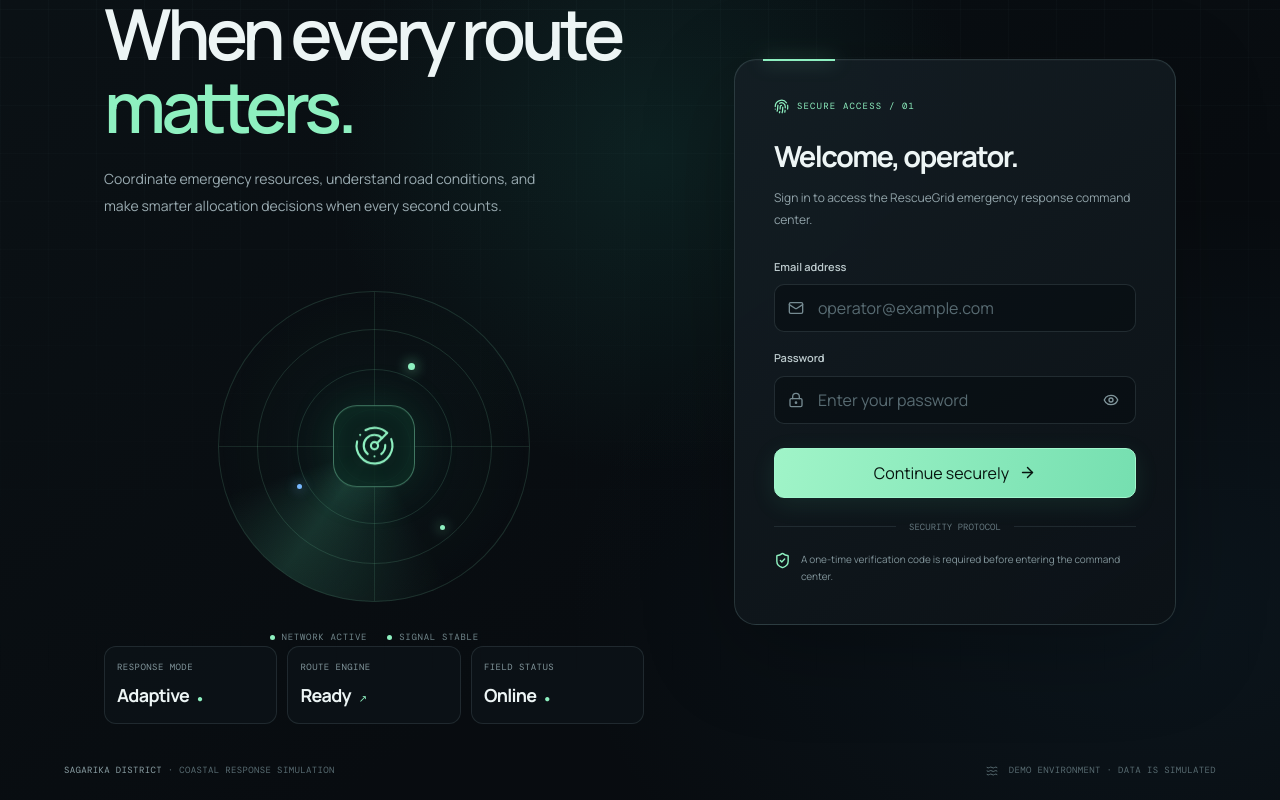
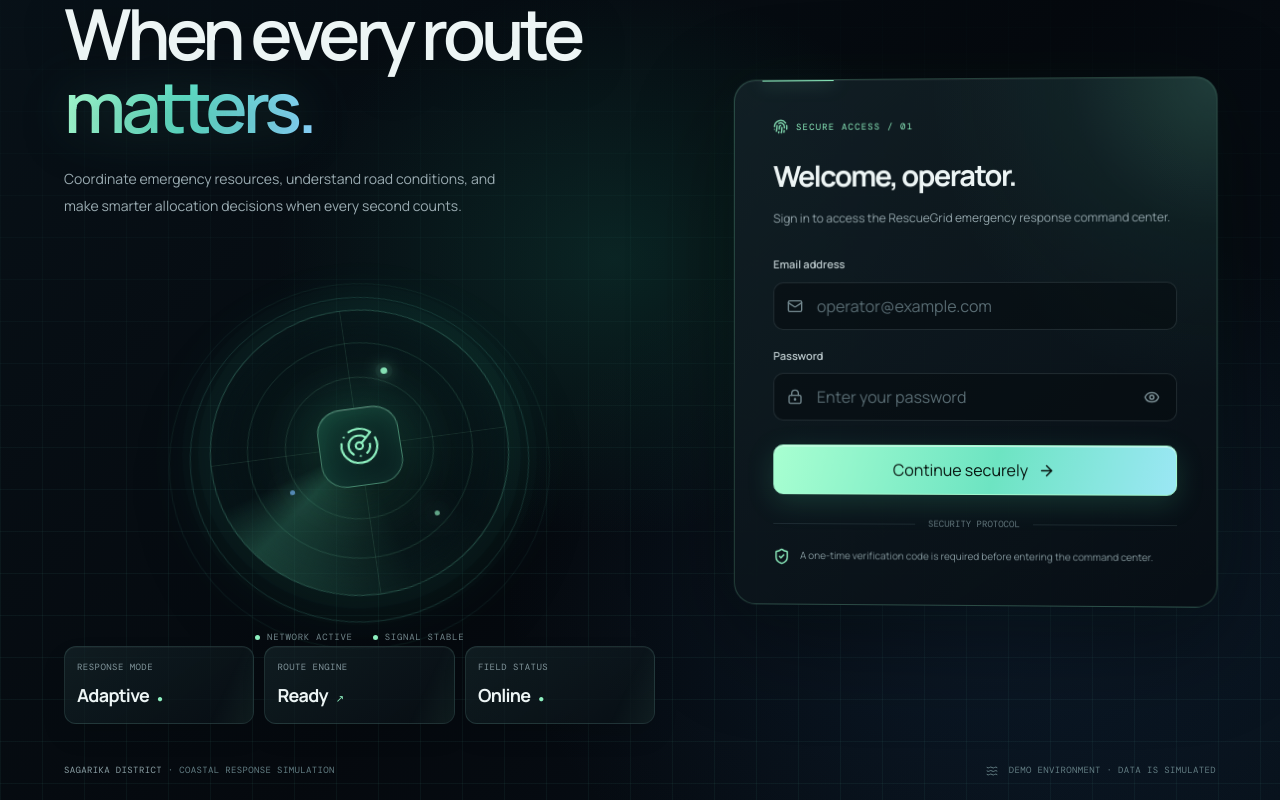
Before and after one commit to pranavcodes018/RescueGrid, a React (Vite) app: page / in a window 1280 px wide. Shown: the part 183-983 px from the top of the page. Built offline with nearby package versions, Linux system fonts and the light colour scheme.

Commit message:
Enhance RescueGrid homepage with cinematic 3D motion

```diff
--- a/src/components/IntroScreen.tsx
+++ b/src/components/IntroScreen.tsx
@@ -265,6 +265,75 @@ const styles = `
     scroll-behavior: auto !important; transition-duration: .01ms !important;
   }
 }
+
+/* Cinematic 3D command-deck upgrade */
+.rg-root {
+  background: radial-gradient(ellipse at 19% 48%, rgba(24,130,109,.13), transparent 36%), radial-gradient(ellipse at 83% 24%, rgba(68,118,164,.12), transparent 34%), #05090d;
+}
+.rg-atmosphere {
+  background: radial-gradient(ellipse at 48% 45%, rgba(26,119,99,.24), transparent 36%), radial-gradient(ellipse at 78% 78%, rgba(42,91,145,.16), transparent 35%), linear-gradient(135deg,#081219 0%,#05090e 56%,#071019 100%);
+}
+.rg-grid {
+  background-image: linear-gradient(rgba(112,231,203,.055) 1px,transparent 1px),linear-gradient(90deg,rgba(112,231,203,.055) 1px,transparent 1px);
+  background-size: 42px 42px; transform: perspective(800px) rotateX(58deg) scale(1.7); transform-origin: 50% 100%; opacity: .36;
+  mask-image: linear-gradient(to bottom,transparent 5%,black 78%);
+}
+.rg-layout { width: min(1320px,100%); gap: clamp(34px,6vw,92px); }
+.rg-hero { animation: rg-hero-arrive .9s cubic-bezier(.2,.75,.2,1) both; }
+.rg-heading { text-shadow: 0 8px 45px rgba(0,0,0,.35); }
+.rg-heading em {
+  background: linear-gradient(100deg,#a8ffd1 0%,#63e8cf 48%,#8bd5ff 100%); -webkit-background-clip: text; background-clip: text; color: transparent;
+  filter: drop-shadow(0 0 25px rgba(98,232,207,.16));
+}
+.rg-radar-wrap { perspective: 1000px; filter: drop-shadow(0 30px 35px rgba(0,0,0,.26)); transform-style: preserve-3d; }
+.rg-radar {
+  width: 73%; overflow: visible; transform: rotateX(17deg) rotateZ(-8deg) translateZ(0); transform-style: preserve-3d;
+  border-color: rgba(121,255,211,.28);
+  background: radial-gradient(circle at 50% 50%,rgba(29,116,94,.24),rgba(7,19,24,.38) 62%,rgba(4,10,16,.25) 70%);
+  box-shadow: 0 0 0 12px rgba(83,226,187,.018),0 0 0 28px rgba(83,226,187,.012),inset 0 0 65px rgba(64,235,190,.09),0 0 70px rgba(36,224,177,.09);
+  animation: rg-radar-hover 8s ease-in-out infinite;
+}
+.rg-radar::before,.rg-radar::after { content:'';position:absolute;inset:-8%;border:1px solid rgba(105,231,202,.16);border-radius:50%;transform:translateZ(-18px);pointer-events:none; }
+.rg-radar::after { inset:-16%;border-color:rgba(105,231,202,.075);transform:translateZ(-34px); }
+.rg-sweep { background: conic-gradient(from 0deg,transparent 0 66%,rgba(92,227,174,.025) 76%,rgba(92,227,174,.22) 94%,transparent 100%); }
+.rg-radar-core {
+  border-radius:25px;transform:translateZ(34px) rotateZ(8deg);background:linear-gradient(145deg,rgba(18,64,53,.96),rgba(7,24,27,.98));
+  box-shadow:0 16px 35px rgba(0,0,0,.36),0 0 55px rgba(74,219,167,.19),inset 0 1px rgba(255,255,255,.16),inset 0 0 22px rgba(74,219,167,.12);
+}
+.rg-blip { box-shadow:0 0 0 5px rgba(142,240,192,.08),0 0 18px var(--rg-green); }
+.rg-blip.one { animation:rg-blip-pulse 2.6s ease-in-out infinite; }
+.rg-blip.two { animation:rg-blip-pulse 3.2s .7s ease-in-out infinite; }
+.rg-blip.three { animation:rg-blip-pulse 2.8s 1.2s ease-in-out infinite; }
+.rg-stat {
+  position:relative;overflow:hidden;border-color:rgba(145,222,206,.15);
+  background:linear-gradient(145deg,rgba(22,39,43,.64),rgba(8,15,21,.74));
+  box-shadow:inset 0 1px rgba(255,255,255,.035),0 12px 25px rgba(0,0,0,.1);
+  transition:transform .25s ease,border-color .25s ease,background .25s ease;
+}
+.rg-stat::after { content:'';position:absolute;inset:0;background:linear-gradient(115deg,transparent 25%,rgba(142,240,192,.07),transparent 68%);transform:translateX(-120%);animation:rg-stat-shimmer 7s ease-in-out infinite; }
+.rg-stat:hover { transform:translateY(-4px);border-color:rgba(142,240,192,.38); }
+.rg-auth-card {
+  overflow:hidden;border-color:rgba(142,240,192,.22);
+  background:radial-gradient(ellipse at 100% 0%,rgba(61,166,139,.12),transparent 42%),linear-gradient(145deg,rgba(18,32,38,.94),rgba(7,14,20,.97));
+  box-shadow:0 32px 100px rgba(0,0,0,.42),0 0 65px rgba(48,207,164,.045),inset 0 1px rgba(255,255,255,.055);
+  backdrop-filter:blur(22px);transform:perspective(1200px) rotateY(-2deg) rotateX(1deg);
+  transition:transform .45s cubic-bezier(.2,.75,.2,1),border-color .3s,box-shadow .3s;
+  animation:rg-card-arrive 1s .12s cubic-bezier(.2,.75,.2,1) both;
+}
+.rg-auth-card:hover { transform:perspective(1200px) rotateY(0deg) rotateX(0deg) translateY(-3px);border-color:rgba(142,240,192,.34);box-shadow:0 38px 110px rgba(0,0,0,.46),0 0 75px rgba(48,207,164,.07),inset 0 1px rgba(255,255,255,.06); }
+.rg-auth-card::after { content:'';position:absolute;top:0;right:0;width:150px;height:150px;background:radial-gradient(circle at top right,rgba(142,240,192,.1),transparent 70%);pointer-events:none; }
+.rg-primary { position:relative;overflow:hidden;background:linear-gradient(105deg,#a8ffd1,#6de4c2 55%,#9be7f5);box-shadow:0 8px 28px rgba(73,209,154,.18),inset 0 1px rgba(255,255,255,.55); }
+.rg-primary::after { content:'';position:absolute;top:-30%;bottom:-30%;left:-45%;width:30%;transform:skewX(-20deg);background:rgba(255,255,255,.36);transition:left .55s ease; }
+.rg-primary:hover::after { left:125%; }
+.rg-footer { color:#637d83; }
+@keyframes rg-radar-hover { 0%,100%{transform:rotateX(17deg) rotateZ(-8deg) translateY(0)}50%{transform:rotateX(21deg) rotateZ(-5deg) translateY(-7px)} }
+@keyframes rg-blip-pulse { 0%,100%{opacity:1;box-shadow:0 0 0 4px rgba(142,240,192,.07),0 0 14px var(--rg-green)}50%{opacity:.65;box-shadow:0 0 0 10px rgba(142,240,192,0),0 0 22px var(--rg-green)} }
+@keyframes rg-stat-shimmer { 0%,72%,100%{transform:translateX(-120%)}84%{transform:translateX(120%)} }
+@keyframes rg-hero-arrive { from{opacity:0;transform:translate3d(-22px,10px,0)}to{opacity:1;transform:translate3d(0,0,0)} }
+@keyframes rg-card-arrive { from{opacity:0;transform:perspective(1200px) rotateY(-7deg) translate3d(20px,12px,0)}to{opacity:1;transform:perspective(1200px) rotateY(-2deg) translate3d(0,0,0)} }
+@media(max-width:850px) { .rg-radar{transform:none;animation:none}.rg-auth-card,.rg-auth-card:hover{transform:none} }
+@media(prefers-reduced-motion:reduce) { .rg-radar,.rg-blip,.rg-stat::after,.rg-hero,.rg-auth-card{animation:none!important} }
+
 `
 
 export function IntroScreen({ onComplete }: IntroScreenProps) {
```
